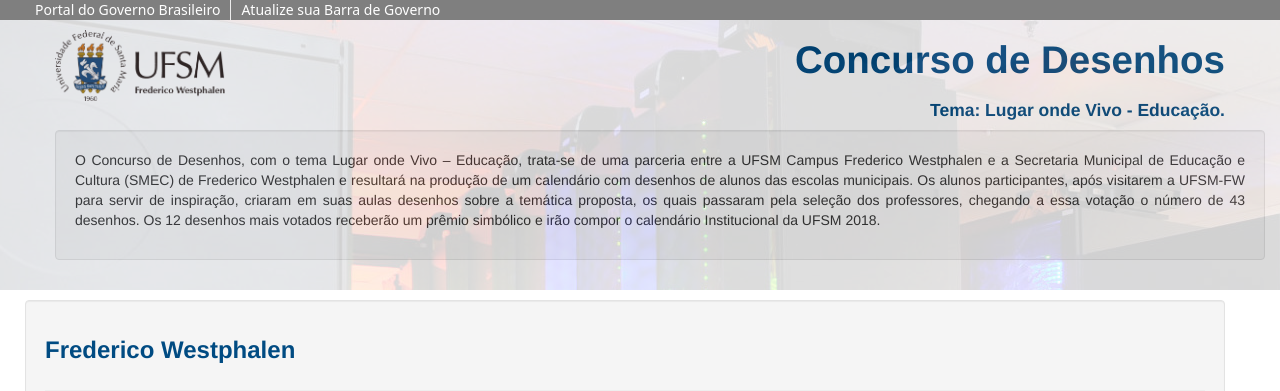
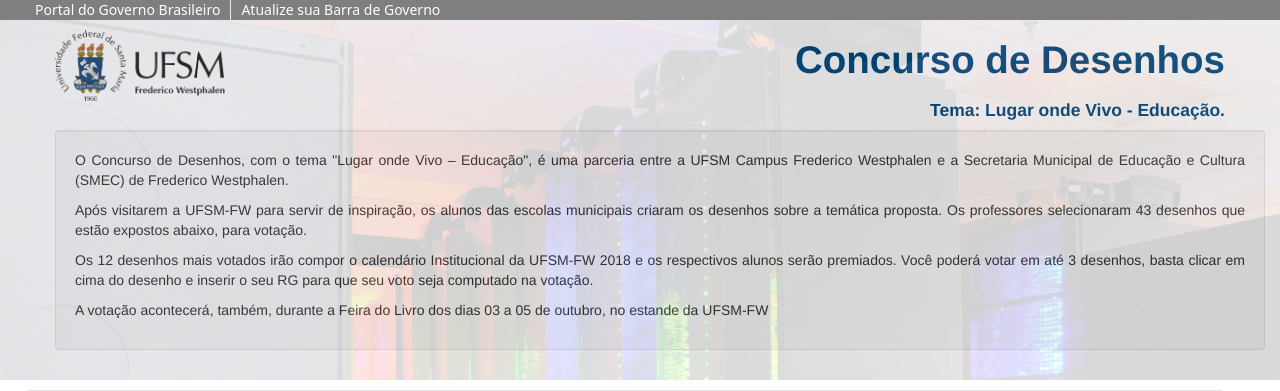
Before and after one commit to paulovianna/sistema-votacao-imagens, a Django app: template files/templates/index.html in a window 1280 px wide. Shown: the top 391 px of the page. Run offline with Django 3.2, Linux system fonts and the light colour scheme; data comes from the database, SQL or seed files in the repository; tables that the repository leaves empty hold one stand-in row (values such as "Sample post"); the template is opened without the code that fills it: values that come from a table or form of the project are taken from there, most other values are stand-ins (such as "Sample title", 1, 10 or a date in 2020); parts of the project's set-up code (start-up, migrations or seed data) failed here and were passed over; some libraries are stand-ins or nearby versions.

Commit message:
ajuste texto inicial

```diff
--- a/files/templates/index.html
+++ b/files/templates/index.html
@@ -48,7 +48,7 @@
                             </div>
 
                             <div class='hidden-phone'>
-                                <a href='http://www.ufsm.br' style='text-decoration: none;'><img src="{% static "theme/ufsm/logo.png" %}" ></a>
+                                <a href='http://www.ufsm.br/frederico' style='text-decoration: none;'><img src="{% static "theme/ufsm/logo.png" %}" ></a>
                             </div>
                         </div>
                         <div class='span6 offset4'>
@@ -64,7 +64,10 @@
                     </div>
                     <div class="row">
                     	<div class="span12 well" style="text-align:justify;">
-                    		<p>O Concurso de Desenhos, com o tema Lugar onde Vivo – Educação, trata-se de uma parceria entre a UFSM Campus Frederico Westphalen e a Secretaria Municipal de Educação e Cultura (SMEC) de Frederico Westphalen e resultará na produção de um calendário com desenhos de alunos das escolas municipais. Os alunos participantes, após visitarem a UFSM-FW para servir de inspiração, criaram em suas aulas desenhos sobre a temática proposta, os quais passaram pela seleção dos professores, chegando a essa votação o número de 43 desenhos. Os 12 desenhos mais votados receberão um prêmio simbólico e irão compor o calendário Institucional da UFSM 2018.</p>
+                    		<p>O Concurso de Desenhos, com o tema "Lugar onde Vivo – Educação", é uma parceria entre a UFSM Campus Frederico Westphalen e a Secretaria Municipal de Educação e Cultura (SMEC) de Frederico Westphalen.</p>
+                    		<p>Após visitarem a UFSM-FW para servir de inspiração, os alunos das escolas municipais criaram os desenhos sobre a temática proposta. Os professores selecionaram 43 desenhos que estão expostos abaixo, para votação.</p>
+                    		<p>Os 12 desenhos mais votados irão compor o calendário Institucional da UFSM-FW 2018 e os respectivos alunos serão premiados. Você poderá votar em até 3 desenhos, basta clicar em cima do desenho e inserir o seu RG para que seu voto seja computado na votação.</p>
+                    		<p>A votação acontecerá, também, durante a Feira do Livro dos dias 03 a 05 de outubro, no estande da UFSM-FW</p>
                     	</div>
                     </div>
                 </div>
```
